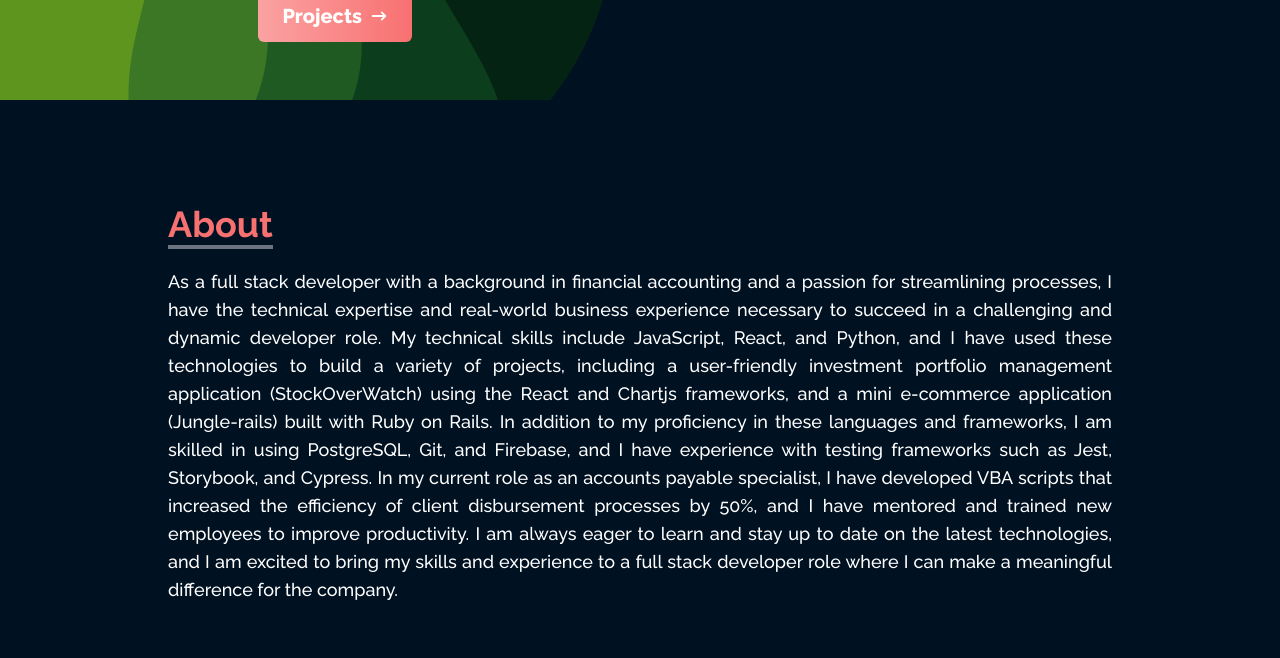
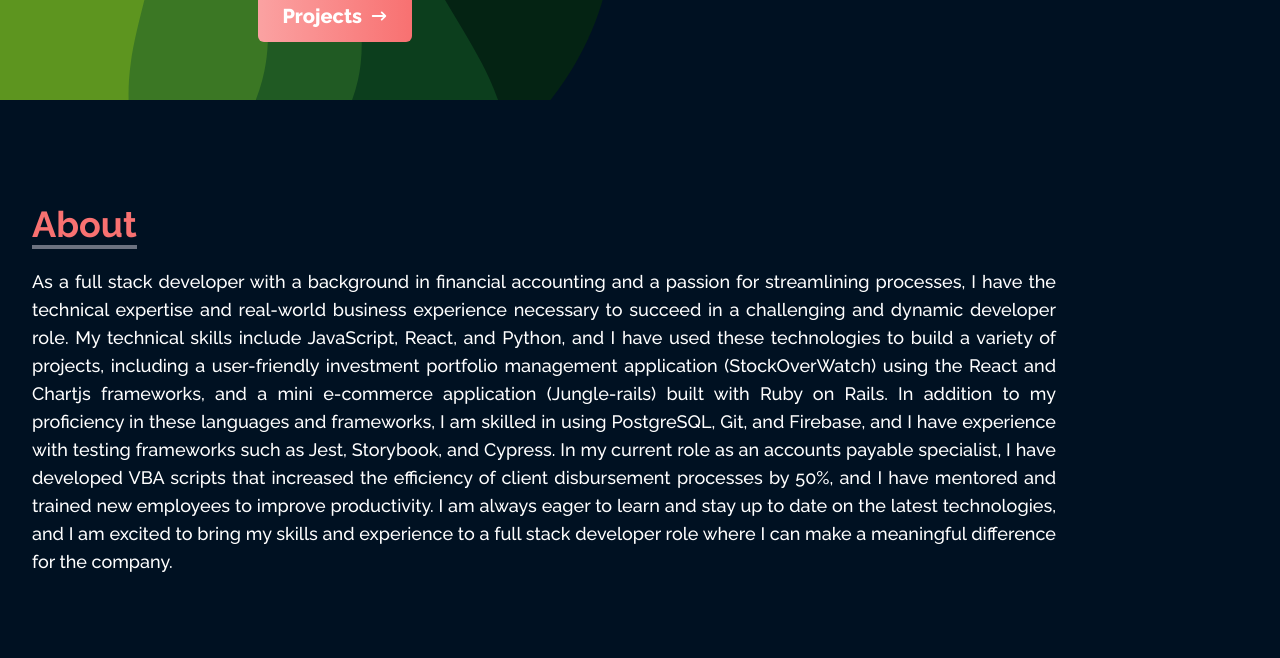
Before and after one commit to LIZXP/PortfolioPage, a React (Create React App) app: page / in a window 1280 px wide. Shown: the part 700-1358 px from the top of the page. Built offline with nearby package versions, Linux system fonts and the light colour scheme.

Commit message:
adjust layout for large screen

```diff
--- a/src/components/About.jsx
+++ b/src/components/About.jsx
@@ -22,13 +22,13 @@ function About() {
       name="about"
       className="w-full min-h-screen md:pt-[2rem] text-white bg-[#001122] max-[415px]:pt-[2.4rem] max-[391px]:pt-[2rem] max-[413px]:pt-[2rem]"
     >
-      <div className="mx-auto px-10 pt-[4rem] max-[413px]:pb-[0rem] pb-[2rem] flex flex-col justify-center max-[360px]:pt-[2rem] w-full max-w-screen-lg ">
+      <div className="mx-auto px-8 pt-[4rem] max-[413px]:pb-[0rem] pb-[2rem] flex flex-col justify-center max-[360px]:pt-[2rem] w-full max-w-screen-2xl ">
         <div className="font-bold md:text-5xl pb-6 text-[#f87171]">
           <p className="text-4xl font-bold inline border-b-4 border-gray-500">
             About
           </p>
         </div>
-        <p className="font-medium text-justify max-[360px]:text-left text-xs md:text-lg">
+        <p className="font-medium text-justify max-[360px]:text-left text-xs md:text-lg max-w-screen-lg">
           As a full stack developer with a background in financial accounting
           and a passion for streamlining processes, I have the technical
           expertise and real-world business experience necessary to succeed in a
--- a/src/components/Contact.jsx
+++ b/src/components/Contact.jsx
@@ -6,7 +6,7 @@ function Contact() {
       name="contact"
       className="w-full h-screen p-4 text-[#f87171] bg-[#001122]"
     >
-      <div className="flex flex-col p-4 justify-center max-w-screen-2xl mx-auto h-full ">
+      <div className="flex flex-col p-6 justify-center max-w-screen-2xl mx-auto h-full ">
         <div className="pb-8">
           <p className="text-4xl font-bold inline border-b-4">Contact</p>
           <p className="py-6 text-xl font-semibold">
--- a/src/components/Portfolio.jsx
+++ b/src/components/Portfolio.jsx
@@ -10,7 +10,7 @@ function Portfolio() {
       name="project"
       className="w-screen text-[#f87171] pt-[4rem] md:pt-[8rem] lg:pt-[5rem] max-sm:mx-0 bg-[#012]"
     >
-      <div className="max-w-screen-2xl p-4 mx-auto flex flex-col justify-center w-full h-full">
+      <div className="max-w-screen-2xl p-6 mx-auto flex flex-col justify-center w-full h-full">
         <div className="pb-1">
           <p className="text-4xl font-bold inline border-b-4 border-gray-500">
             Portfolio
```
